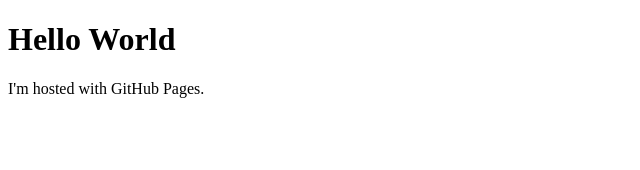
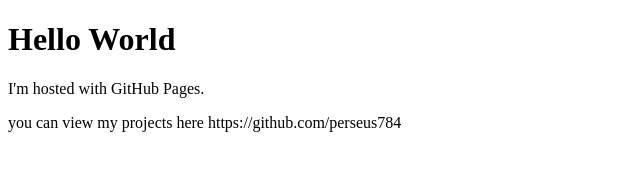
Before and after one commit to perseus784/perseus784.github.io, a plain HTML site: page index.html in a window 1280 px wide. Shown: the whole page, without its empty margins (0-640 px from the left). Drawn offline with Linux system fonts and the light colour scheme.

Commit message:
Update index.html

```diff
--- a/index.html
+++ b/index.html
@@ -3,5 +3,6 @@
 <body>
 <h1>Hello World</h1>
 <p>I'm hosted with GitHub Pages.</p>
+ <p> you can view my projects here https://github.com/perseus784 </p>
 </body>
 </html>
```
